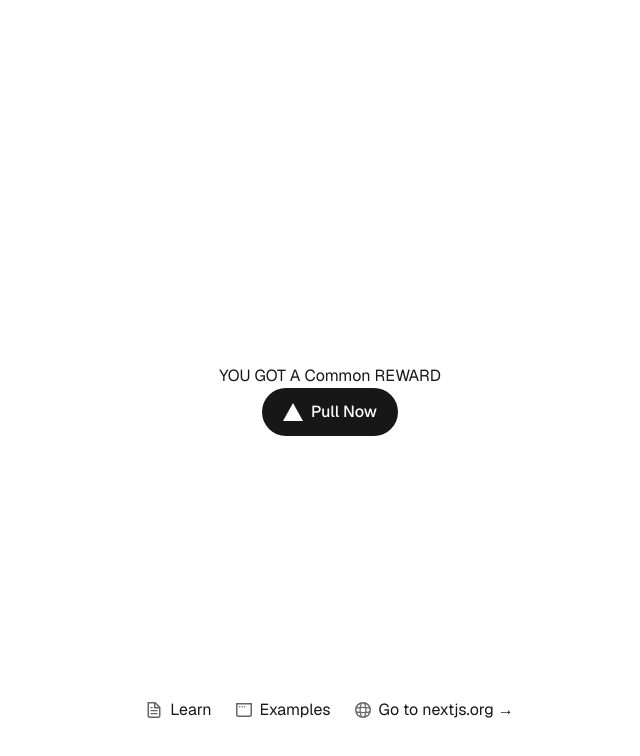
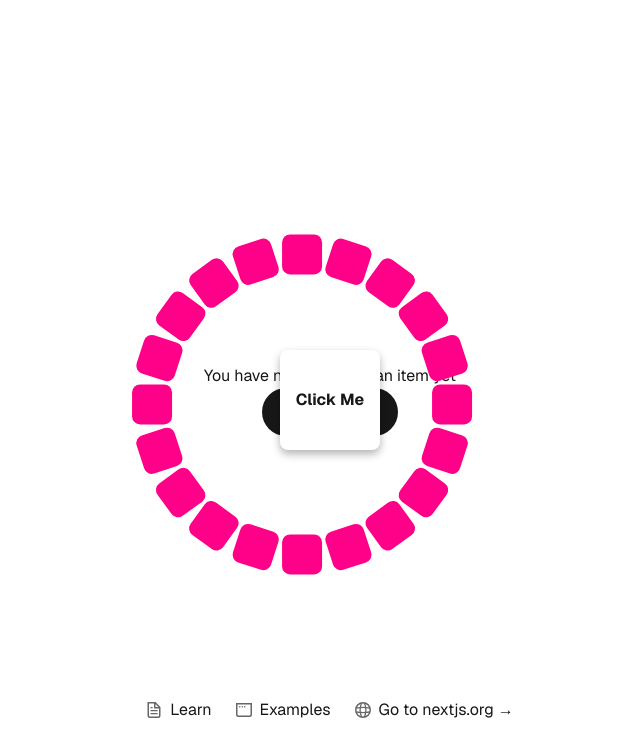
Before and after one commit to thomasDevan99/kyki, a Next.js app in the folder my-strapi-project/kyki/: page / in a window 1280 px wide. Both pictures are taken after a click on the button "Pull Now". Shown: the top 756 px of the page, without its empty margins (310-950 px from the left). Built offline with nearby package versions, Linux system fonts and the light colour scheme.

Commit message:
Base Animation added when pulling

```diff
--- /dev/null
+++ b/my-strapi-project/kyki/src/app/OrbitingPortal.css
@@ -0,0 +1,41 @@
+.flip-container {
+    width: 100px;
+    height: 100px;
+    perspective: 1000px;
+    cursor: pointer;
+    position: absolute;
+    top: 50%;
+    left: 50%;
+    transform: translate(-50%, -50%);
+  }
+
+  .flipper {
+    position: relative;
+    width: 100%;
+    height: 100%;
+    transform-style: preserve-3d;
+    transition: transform 0.8s;
+  }
+
+  .flip-container.flipped .flipper {
+    transform: rotateY(180deg);
+  }
+
+  .front, .back {
+    position: absolute;
+    width: 100%;
+    height: 100%;
+    backface-visibility: hidden;
+    display: flex;
+    justify-content: center;
+    align-items: center;
+    background: white;
+    border-radius: 8px;
+    box-shadow: 0 4px 8px rgba(0,0,0,0.3);
+    font-weight: bold;
+  }
+
+  .back {
+    transform: rotateY(180deg);
+    background-color: #00ccff;
+  }
--- a/my-strapi-project/kyki/src/app/page.js
+++ b/my-strapi-project/kyki/src/app/page.js
@@ -2,7 +2,8 @@
 
 import Image from "next/image";
 import { useState } from "react";
-import { motion } from "motion/react"
+import Rotate from "./animations";
+import RotateShowcase from "./rotateShowcase"
 
 const pullResults = [
   {
@@ -29,6 +30,8 @@ const pullResults = [
 
 export default function Home() {
   const [pulled, setPulled] = useState(null)
+  const [flipped, setFlipped] = useState(false)
+
 
   function pullBox() {
 
@@ -44,12 +47,20 @@ export default function Home() {
 
   let pullText = 'You have not pulled for an item yet'
   if (pulled) {
+
     console.log('pulled', pulled);
-    pullText = `YOU GOT A ${pullResults.find(res => res.rarityNum === pulled).rarityName} REWARD`
+    // pullText = RotateShowcase(pulled)
+    // pullText = `YOU GOT A ${pullResults.find(res => res.rarityNum === pulled).rarityName} REWARD`
   }
 
   return (
     <div className="grid grid-rows-[20px_1fr_20px] items-center justify-items-center min-h-screen p-8 pb-20 gap-16 sm:p-20 font-[family-name:var(--font-geist-sans)]">
+            <RotateShowcase
+            show={pulled}
+            flipped={flipped}
+            onFlip={() => setFlipped(!flipped)}
+            />
+
       <main className="flex flex-col gap-[32px] row-start-2 items-center sm:items-start">
 
 
--- /dev/null
+++ b/my-strapi-project/kyki/src/app/rotateShowcase.js
@@ -0,0 +1,80 @@
+import { motion } from "framer-motion"
+import "./OrbitingPortal.css" // for flip animations
+
+export default function OrbitingPortal({ show, flipped, onFlip }) {
+    if (!show) return null
+
+    const orbitAmount = 20
+    const orbitBlocks = []
+
+    for (let i = 0; i < orbitAmount; i++) {
+        const angle = (360 / orbitAmount) * i
+        orbitBlocks.push(
+            <motion.div
+                key={`orbit-${i}`}
+                style={{
+                    position: "absolute",
+                    top: "50%",
+                    left: "50%",
+                    width: 0,
+                    height: 0,
+                }}
+                animate={{
+                    rotate: 360,
+                }}
+                transition={{
+                    repeat: Infinity,
+                    duration: 8,
+                    ease: "linear",
+                }}
+            >
+                <div
+                    style={{
+                        width: 40,
+                        height: 40,
+                        backgroundColor: "#ff0088",
+                        borderRadius: 8,
+                        transform: `rotate(${angle}deg) translate(150px)`,
+                    }}
+                />
+            </motion.div>
+        )
+    }
+
+    return (
+        <div style={overlay}>
+            <div style={centerContainer}>
+                {orbitBlocks}
+                <div
+                    className={`flip-container ${flipped ? "flipped" : ""}`}
+                    onClick={onFlip}
+                >
+                    <div className="flipper">
+                        <div className="front">Click Me</div>
+                        <div className="back">🎉 Surprise!</div>
+                    </div>
+                </div>
+            </div>
+        </div>
+    )
+}
+
+const overlay = {
+    position: "fixed",
+    top: 0,
+    left: 0,
+    width: "100%",
+    height: "100vh",
+    zIndex: 9999,
+    pointerEvents: "none",
+    display: "flex",
+    justifyContent: "center",
+    alignItems: "center",
+}
+
+const centerContainer = {
+    position: "relative",
+    width: 300,
+    height: 300,
+    pointerEvents: "auto",
+}
```
